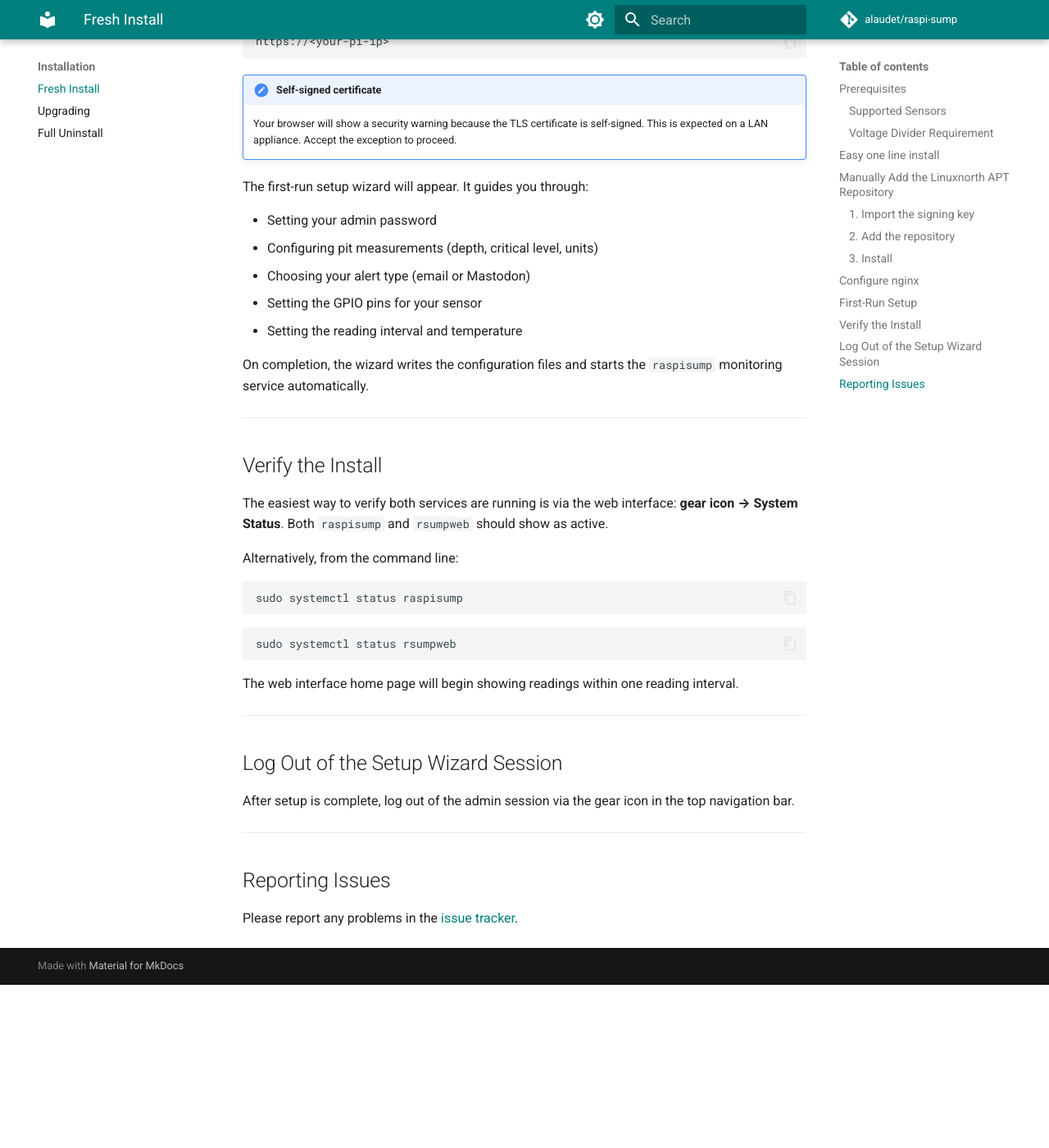
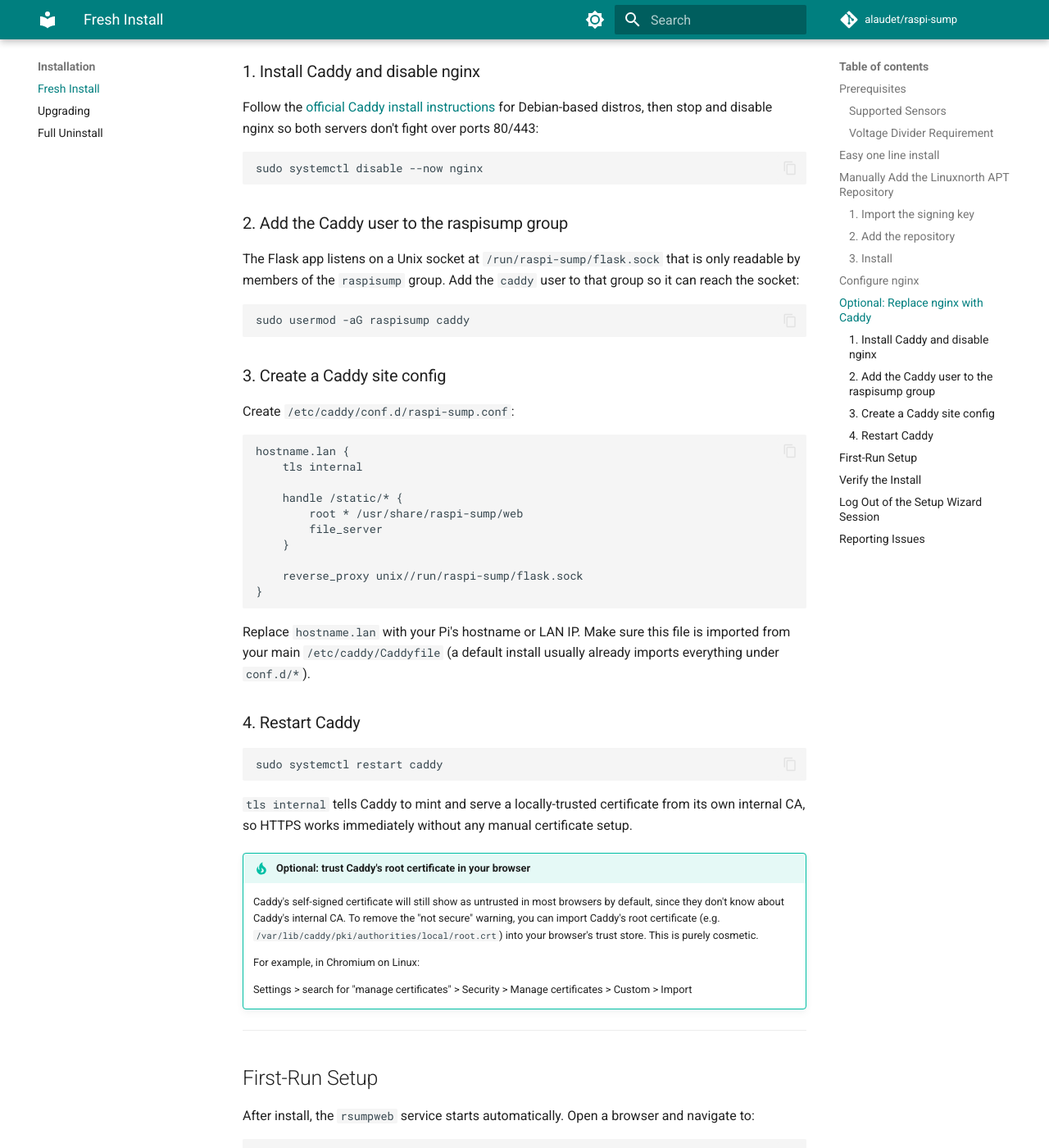
Before and after one commit to alaudet/raspi-sump, an MkDocs documentation site: the page built from docs/installation.md, in a window 1280 px wide and 1400 px high, scrolled down 3319 px. Shown: the whole window at 82% size. Built offline with MkDocs 1.6.1 and Material for MkDocs 9.7.7, drawn with Linux system fonts in a browser that asks for light colours; comment, search, counter and statistics services are not loaded; before the commit the page ends 4520 px from its top, so only the background shows below that; some of the changed text lies outside the part shown.

Commit message:
docs - installation of caddy as an option
Share high level steps to use caddy.

````diff
--- a/docs/installation.md
+++ b/docs/installation.md
@@ -132,6 +132,77 @@
 
 ---
 
+## Optional: Replace nginx with Caddy
+
+Raspi-Sump ships configured for nginx, but you can use [Caddy](https://caddyserver.com/)
+instead if you prefer its simpler configuration syntax and automatic
+certificate management.
+
+### 1. Install Caddy and disable nginx
+
+Follow the [official Caddy install instructions](https://caddyserver.com/docs/install)
+for Debian-based distros, then stop and disable nginx so both servers don't
+fight over ports 80/443:
+
+```bash
+sudo systemctl disable --now nginx
+```
+
+### 2. Add the Caddy user to the raspisump group
+
+The Flask app listens on a Unix socket at `/run/raspi-sump/flask.sock` that is
+only readable by members of the `raspisump` group. Add the `caddy` user to
+that group so it can reach the socket:
+
+```bash
+sudo usermod -aG raspisump caddy
+```
+
+### 3. Create a Caddy site config
+
+Create `/etc/caddy/conf.d/raspi-sump.conf`:
+
+```caddy
+hostname.lan {
+    tls internal
+
+    handle /static/* {
+        root * /usr/share/raspi-sump/web
+        file_server
+    }
+
+    reverse_proxy unix//run/raspi-sump/flask.sock
+}
+```
+
+Replace `hostname.lan` with your Pi's hostname or LAN IP. Make sure this file
+is imported from your main `/etc/caddy/Caddyfile` (a default install usually
+already imports everything under `conf.d/*`).
+
+### 4. Restart Caddy
+
+```bash
+sudo systemctl restart caddy
+```
+
+`tls internal` tells Caddy to mint and serve a locally-trusted certificate
+from its own internal CA, so HTTPS works immediately without any manual
+certificate setup.
+
+!!! tip "Optional: trust Caddy's root certificate in your browser"
+    Caddy's self-signed certificate will still show as untrusted in most
+    browsers by default, since they don't know about Caddy's internal CA. To
+    remove the "not secure" warning, you can import Caddy's root certificate
+    (e.g. `/var/lib/caddy/pki/authorities/local/root.crt`) into your browser's
+    trust store. This is purely cosmetic.
+
+    For example, in Chromium on Linux:
+
+    Settings > search for "manage certificates" > Security > Manage
+    certificates > Custom > Import
+
+---
+
 ## First-Run Setup
 
 After install, the `rsumpweb` service starts automatically. Open a browser and
````
